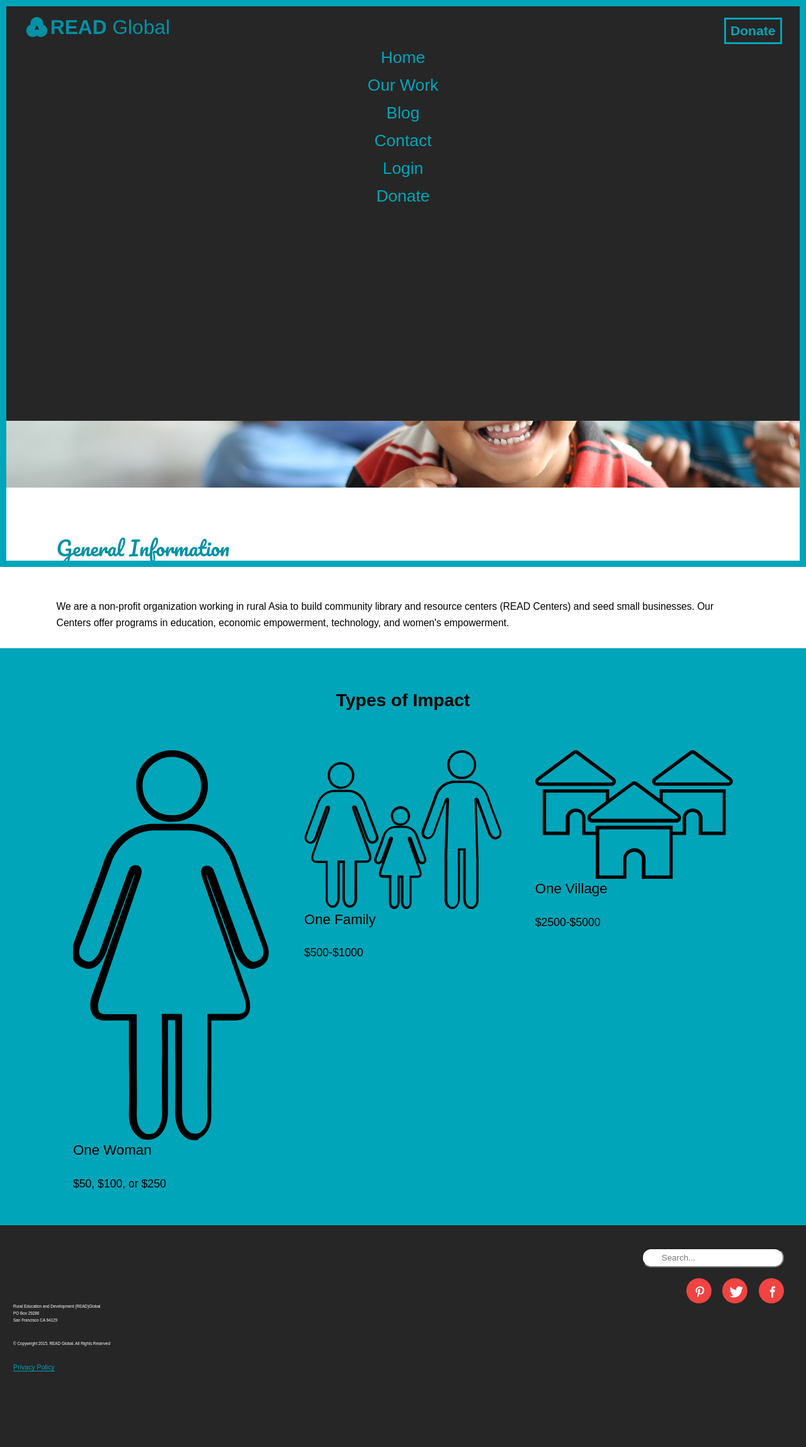
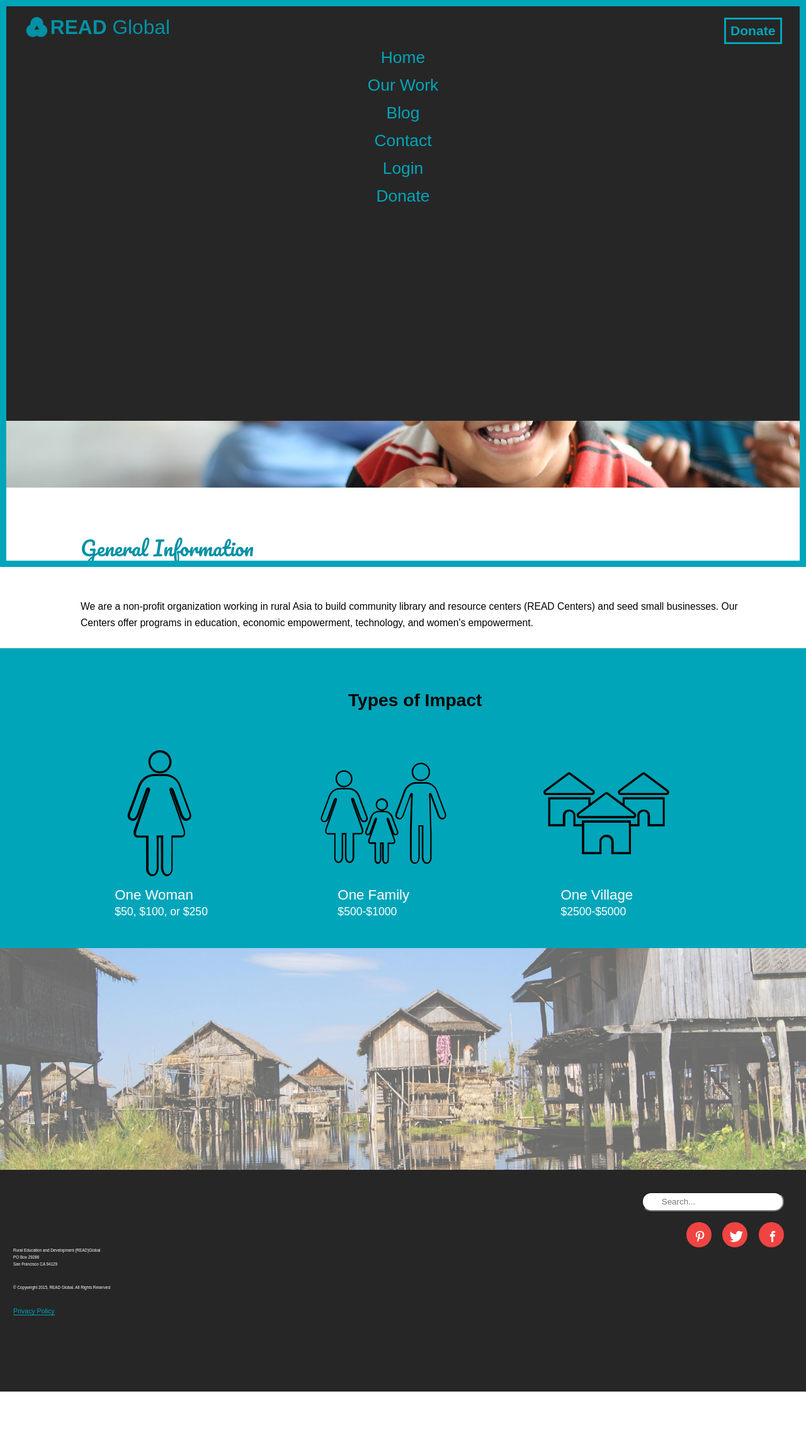
Before and after one commit to trac0040/non-for-profit, a Jekyll site: the page built from donate.html, in a window 1280 px wide. Shown: the whole page at 63% size. Built offline with Jekyll 4.4.1, drawn with Linux system fonts in a browser that asks for light colours; nearby versions of some CDN libraries; Markdown is read by kramdown in place of the engine named in the settings; after the commit the page ends 2209 px from its top, so only the background shows below that.

Commit message:
feat(scss): style icons to donate page
style icons on donate page

```diff
--- a/css/style.css
+++ b/css/style.css
@@ -2489,7 +2489,7 @@
   text-align: center;
   padding-top: 2em; }
 
-/* line 257, /Users/shelleybabij/Documents/Web/semester 5/non-for-profit/scss/components/main */
+/* line 259, /Users/shelleybabij/Documents/Web/semester 5/non-for-profit/scss/components/main */
 .about-banner {
   padding: 1em;
   padding-bottom: 20em;
@@ -2498,15 +2498,15 @@
   margin-bottom: 1em;
   display: block; }
 
-/* line 271, /Users/shelleybabij/Documents/Web/semester 5/non-for-profit/scss/components/main */
+/* line 273, /Users/shelleybabij/Documents/Web/semester 5/non-for-profit/scss/components/main */
 #container {
   margin: 0 auto; }
 
-/* line 275, /Users/shelleybabij/Documents/Web/semester 5/non-for-profit/scss/components/main */
+/* line 277, /Users/shelleybabij/Documents/Web/semester 5/non-for-profit/scss/components/main */
 #accordion input {
   display: none; }
 
-/* line 278, /Users/shelleybabij/Documents/Web/semester 5/non-for-profit/scss/components/main */
+/* line 280, /Users/shelleybabij/Documents/Web/semester 5/non-for-profit/scss/components/main */
 #accordion label {
   font-family: 'Open-sans', sans-serif;
   font-weight: 300;
@@ -2521,56 +2521,56 @@
   z-index: 20;
   font-size: 2.5em; }
 
-/* line 293, /Users/shelleybabij/Documents/Web/semester 5/non-for-profit/scss/components/main */
+/* line 295, /Users/shelleybabij/Documents/Web/semester 5/non-for-profit/scss/components/main */
 #accordion label:hover {
   transition: all 0.3s ease-in-out;
   background-color: rgba(0, 0, 0, 0.2);
   font-family: 'Open-sans', sans-serif;
   font-weight: 400; }
 
-/* line 299, /Users/shelleybabij/Documents/Web/semester 5/non-for-profit/scss/components/main */
+/* line 301, /Users/shelleybabij/Documents/Web/semester 5/non-for-profit/scss/components/main */
 #accordion input:checked + label {
   border-bottom-right-radius: 0;
   border-bottom-left-radius: 0;
   color: white;
   margin-bottom: 0; }
 
-/* line 305, /Users/shelleybabij/Documents/Web/semester 5/non-for-profit/scss/components/main */
+/* line 307, /Users/shelleybabij/Documents/Web/semester 5/non-for-profit/scss/components/main */
 #accordion article {
   background: #fff;
   height: 0px;
   overflow: hidden;
   z-index: 10; }
 
-/* line 311, /Users/shelleybabij/Documents/Web/semester 5/non-for-profit/scss/components/main */
+/* line 313, /Users/shelleybabij/Documents/Web/semester 5/non-for-profit/scss/components/main */
 #accordion article p {
   padding: 1em; }
 
-/* line 316, /Users/shelleybabij/Documents/Web/semester 5/non-for-profit/scss/components/main */
+/* line 318, /Users/shelleybabij/Documents/Web/semester 5/non-for-profit/scss/components/main */
 #accordion input:checked ~ article {
   height: auto;
   margin-bottom: 0.125em; }
 
-/* line 323, /Users/shelleybabij/Documents/Web/semester 5/non-for-profit/scss/components/main */
+/* line 325, /Users/shelleybabij/Documents/Web/semester 5/non-for-profit/scss/components/main */
 .accordion-bhutan {
   background: url('../images/banner-bhutan.jpg') no-repeat center center;
   background-size: cover; }
 
-/* line 328, /Users/shelleybabij/Documents/Web/semester 5/non-for-profit/scss/components/main */
+/* line 330, /Users/shelleybabij/Documents/Web/semester 5/non-for-profit/scss/components/main */
 .accordion-india {
   background: url('../images/banner-india.jpg') no-repeat center center;
   background-size: cover; }
 
-/* line 333, /Users/shelleybabij/Documents/Web/semester 5/non-for-profit/scss/components/main */
+/* line 335, /Users/shelleybabij/Documents/Web/semester 5/non-for-profit/scss/components/main */
 .accordion-nepal {
   background: url('../images/banner-nepal.jpg') no-repeat center center;
   background-size: cover; }
 
-/* line 339, /Users/shelleybabij/Documents/Web/semester 5/non-for-profit/scss/components/main */
+/* line 341, /Users/shelleybabij/Documents/Web/semester 5/non-for-profit/scss/components/main */
 .blog-large {
   width: 100%; }
 
-/* line 343, /Users/shelleybabij/Documents/Web/semester 5/non-for-profit/scss/components/main */
+/* line 345, /Users/shelleybabij/Documents/Web/semester 5/non-for-profit/scss/components/main */
 .blog-image-large {
   width: 100%;
   border: solid 3px #0091A5;
@@ -2579,28 +2579,28 @@
   margin: 0 auto;
   margin-bottom: 1em; }
 
-/* line 352, /Users/shelleybabij/Documents/Web/semester 5/non-for-profit/scss/components/main */
+/* line 354, /Users/shelleybabij/Documents/Web/semester 5/non-for-profit/scss/components/main */
 .blog-small {
   border: solid 3px #0091A5;
   width: 100%; }
 
-/* line 357, /Users/shelleybabij/Documents/Web/semester 5/non-for-profit/scss/components/main */
+/* line 359, /Users/shelleybabij/Documents/Web/semester 5/non-for-profit/scss/components/main */
 .blog-image-small {
   width: 100%;
   position: relative;
   text-align: center;
   margin: 0 auto; }
 
-/* line 366, /Users/shelleybabij/Documents/Web/semester 5/non-for-profit/scss/components/main */
+/* line 368, /Users/shelleybabij/Documents/Web/semester 5/non-for-profit/scss/components/main */
 .sidebar {
   background-color: #00A5B9;
   width: 100%; }
 
-/* line 371, /Users/shelleybabij/Documents/Web/semester 5/non-for-profit/scss/components/main */
+/* line 373, /Users/shelleybabij/Documents/Web/semester 5/non-for-profit/scss/components/main */
 .blog-main {
   width: 100%; }
 
-/* line 375, /Users/shelleybabij/Documents/Web/semester 5/non-for-profit/scss/components/main */
+/* line 377, /Users/shelleybabij/Documents/Web/semester 5/non-for-profit/scss/components/main */
 .empower {
   background-color: #00A5B9;
   width: 60%;
@@ -2610,7 +2610,7 @@
   margin-bottom: 2em;
   display: block; }
 
-/* line 385, /Users/shelleybabij/Documents/Web/semester 5/non-for-profit/scss/components/main */
+/* line 387, /Users/shelleybabij/Documents/Web/semester 5/non-for-profit/scss/components/main */
 .btn-donate-white {
   border: solid 3px white;
   color: white;
@@ -2627,21 +2627,21 @@
     border: solid 3px #007d91;
     color: #007d91; }
 
-/* line 394, /Users/shelleybabij/Documents/Web/semester 5/non-for-profit/scss/components/main */
+/* line 396, /Users/shelleybabij/Documents/Web/semester 5/non-for-profit/scss/components/main */
 .share {
   text-decoration: none;
   display: inline-block;
   position: relative;
   color: white; }
 
-/* line 404, /Users/shelleybabij/Documents/Web/semester 5/non-for-profit/scss/components/main */
+/* line 406, /Users/shelleybabij/Documents/Web/semester 5/non-for-profit/scss/components/main */
 .programs {
   font-family: 'Open-sans', sans-serif;
   font-weight: 400;
   text-transform: uppercase;
   margin-bottom: 0.25em; }
 
-/* line 410, /Users/shelleybabij/Documents/Web/semester 5/non-for-profit/scss/components/main */
+/* line 412, /Users/shelleybabij/Documents/Web/semester 5/non-for-profit/scss/components/main */
 .accordion-titles {
   font-family: 'Open-sans', sans-serif;
   font-weight: 300;
@@ -2650,7 +2650,7 @@
   text-shadow: none;
   line-height: 1.5; }
 
-/* line 418, /Users/shelleybabij/Documents/Web/semester 5/non-for-profit/scss/components/main */
+/* line 420, /Users/shelleybabij/Documents/Web/semester 5/non-for-profit/scss/components/main */
 .numbers {
   font-size: 3em;
   text-shadow: none;
@@ -2660,7 +2660,7 @@
   margin-bottom: 0;
   padding: 0; }
 
-/* line 428, /Users/shelleybabij/Documents/Web/semester 5/non-for-profit/scss/components/main */
+/* line 430, /Users/shelleybabij/Documents/Web/semester 5/non-for-profit/scss/components/main */
 .numbers-list {
   margin-bottom: 3em;
   text-align: center;
@@ -2674,68 +2674,68 @@
 }
 
 */
-/* line 442, /Users/shelleybabij/Documents/Web/semester 5/non-for-profit/scss/components/main */
+/* line 444, /Users/shelleybabij/Documents/Web/semester 5/non-for-profit/scss/components/main */
 .about-list ul li {
   line-height: 1.5em; }
 
-/* line 452, /Users/shelleybabij/Documents/Web/semester 5/non-for-profit/scss/components/main */
+/* line 454, /Users/shelleybabij/Documents/Web/semester 5/non-for-profit/scss/components/main */
 .hide-text {
   text-indent: 100%;
   white-space: nowrap;
   overflow: hidden;
   display: block; }
 
-/* line 459, /Users/shelleybabij/Documents/Web/semester 5/non-for-profit/scss/components/main */
+/* line 461, /Users/shelleybabij/Documents/Web/semester 5/non-for-profit/scss/components/main */
 .ease-all {
   transition: all 350ms ease-in-out; }
 
-/* line 473, /Users/shelleybabij/Documents/Web/semester 5/non-for-profit/scss/components/main */
+/* line 475, /Users/shelleybabij/Documents/Web/semester 5/non-for-profit/scss/components/main */
 .search-form {
   margin-left: 7em;
   margin-top: 2em;
   margin-bottom: 0; }
 
-/* line 479, /Users/shelleybabij/Documents/Web/semester 5/non-for-profit/scss/components/main */
+/* line 481, /Users/shelleybabij/Documents/Web/semester 5/non-for-profit/scss/components/main */
 form {
   float: left;
   position: relative;
   margin-bottom: 0; }
 
-/* line 485, /Users/shelleybabij/Documents/Web/semester 5/non-for-profit/scss/components/main */
+/* line 487, /Users/shelleybabij/Documents/Web/semester 5/non-for-profit/scss/components/main */
 .search {
   padding: 6px 15px 6px 30px;
   background-color: white; }
 
-/* line 491, /Users/shelleybabij/Documents/Web/semester 5/non-for-profit/scss/components/main */
+/* line 493, /Users/shelleybabij/Documents/Web/semester 5/non-for-profit/scss/components/main */
 .rounded {
   border-radius: 15px; }
 
-/* line 495, /Users/shelleybabij/Documents/Web/semester 5/non-for-profit/scss/components/main */
+/* line 497, /Users/shelleybabij/Documents/Web/semester 5/non-for-profit/scss/components/main */
 input[type=text] {
   color: #bcbcbc; }
 
-/* line 499, /Users/shelleybabij/Documents/Web/semester 5/non-for-profit/scss/components/main */
+/* line 501, /Users/shelleybabij/Documents/Web/semester 5/non-for-profit/scss/components/main */
 .search-label {
   position: absolute;
   top: -10em; }
 
-/* line 506, /Users/shelleybabij/Documents/Web/semester 5/non-for-profit/scss/components/main */
+/* line 508, /Users/shelleybabij/Documents/Web/semester 5/non-for-profit/scss/components/main */
 .footer-social {
   float: none;
   margin-top: 2em;
   margin-left: 6em;
   margin-bottom: 2em; }
 
-/* line 513, /Users/shelleybabij/Documents/Web/semester 5/non-for-profit/scss/components/main */
+/* line 515, /Users/shelleybabij/Documents/Web/semester 5/non-for-profit/scss/components/main */
 ul {
   list-style-type: none;
   text-decoration: none; }
 
-/* line 518, /Users/shelleybabij/Documents/Web/semester 5/non-for-profit/scss/components/main */
+/* line 520, /Users/shelleybabij/Documents/Web/semester 5/non-for-profit/scss/components/main */
 .social li {
   float: none; }
 
-/* line 524, /Users/shelleybabij/Documents/Web/semester 5/non-for-profit/scss/components/main */
+/* line 526, /Users/shelleybabij/Documents/Web/semester 5/non-for-profit/scss/components/main */
 .social li a, .social li a:link, .social li a:visited {
   display: inline-block;
   float: left;
@@ -2751,14 +2751,14 @@
   -o-box-shadow: inset 0px 0px 0px 40px #EF4442;
   box-shadow: inset 0px 0px 0px 40px #EF4442; }
 
-/* line 552, /Users/shelleybabij/Documents/Web/semester 5/non-for-profit/scss/components/main */
+/* line 554, /Users/shelleybabij/Documents/Web/semester 5/non-for-profit/scss/components/main */
 .social li a:hover, .social li a:focus, .social li a:active {
   -ms-box-shadow: inset 0px 0px 0px 3px #EF4442;
   -o-box-shadow: inset 0px 0px 0px 3px #EF4442;
   box-shadow: inset 0px 0px 0px 3px #EF4442;
   color: #EF4442; }
 
-/* line 562, /Users/shelleybabij/Documents/Web/semester 5/non-for-profit/scss/components/main */
+/* line 564, /Users/shelleybabij/Documents/Web/semester 5/non-for-profit/scss/components/main */
 footer {
   width: 100%;
   height: 20rem;
@@ -2767,78 +2767,78 @@
   clear: both;
   font-family: 'Open-sans', sans-serif; }
 
-/* line 571, /Users/shelleybabij/Documents/Web/semester 5/non-for-profit/scss/components/main */
+/* line 573, /Users/shelleybabij/Documents/Web/semester 5/non-for-profit/scss/components/main */
 footer p {
   font-family: 'Open-sans', sans-serif;
   font-weight: 300;
   color: #fff;
   font-size: 0.6em; }
 
-/* line 578, /Users/shelleybabij/Documents/Web/semester 5/non-for-profit/scss/components/main */
+/* line 580, /Users/shelleybabij/Documents/Web/semester 5/non-for-profit/scss/components/main */
 .footer-link {
   font-family: 'Open-sans', sans-serif;
   font-weight: 300; }
 
-/* line 584, /Users/shelleybabij/Documents/Web/semester 5/non-for-profit/scss/components/main */
+/* line 586, /Users/shelleybabij/Documents/Web/semester 5/non-for-profit/scss/components/main */
 .footer-link a, .footer-link a:link, .footer-link a:visited {
   text-decoration: none;
   color: #00A5B9;
   border-bottom: 1px #00A5B9 solid; }
 
-/* line 592, /Users/shelleybabij/Documents/Web/semester 5/non-for-profit/scss/components/main */
+/* line 594, /Users/shelleybabij/Documents/Web/semester 5/non-for-profit/scss/components/main */
 .footer-link a:hover, .footer-link a:focus, .footer-link a:active {
   font-family: 'Open-sans', sans-serif;
   font-weight: 400;
   color: #0091A5;
   border-bottom: 5px #0091A5 solid; }
 
-/* line 599, /Users/shelleybabij/Documents/Web/semester 5/non-for-profit/scss/components/main */
+/* line 601, /Users/shelleybabij/Documents/Web/semester 5/non-for-profit/scss/components/main */
 .footer-link a:hover, .footer-link a:active {
   outline: none; }
 
-/* line 605, /Users/shelleybabij/Documents/Web/semester 5/non-for-profit/scss/components/main */
+/* line 607, /Users/shelleybabij/Documents/Web/semester 5/non-for-profit/scss/components/main */
 .footer-address, .footer-copywright, .footer-link {
   margin-left: 2em;
   font-size: 0.6em; }
 
-/* line 612, /Users/shelleybabij/Documents/Web/semester 5/non-for-profit/scss/components/main */
+/* line 614, /Users/shelleybabij/Documents/Web/semester 5/non-for-profit/scss/components/main */
 .blog-large {
   border: solid 1px #262626;
   width: 100%; }
 
-/* line 617, /Users/shelleybabij/Documents/Web/semester 5/non-for-profit/scss/components/main */
+/* line 619, /Users/shelleybabij/Documents/Web/semester 5/non-for-profit/scss/components/main */
 .blog-image-large {
   width: 100%;
   padding: 0.5em;
   border: solid 1px #0091A5; }
 
-/* line 623, /Users/shelleybabij/Documents/Web/semester 5/non-for-profit/scss/components/main */
+/* line 625, /Users/shelleybabij/Documents/Web/semester 5/non-for-profit/scss/components/main */
 .blog-small {
   border: solid 1px #262626;
   width: 100%; }
 
-/* line 628, /Users/shelleybabij/Documents/Web/semester 5/non-for-profit/scss/components/main */
+/* line 630, /Users/shelleybabij/Documents/Web/semester 5/non-for-profit/scss/components/main */
 .blog-image-small {
   width: 100%;
   padding: 0.5em;
   border: solid 1px #0091A5; }
 
 @media only screen and (min-width: 40em) {
-  /* line 639, /Users/shelleybabij/Documents/Web/semester 5/non-for-profit/scss/components/main */
+  /* line 641, /Users/shelleybabij/Documents/Web/semester 5/non-for-profit/scss/components/main */
   h1 {
     font-size: 1.8em; }
 
-  /* line 643, /Users/shelleybabij/Documents/Web/semester 5/non-for-profit/scss/components/main */
+  /* line 645, /Users/shelleybabij/Documents/Web/semester 5/non-for-profit/scss/components/main */
   .btn-donate {
     font-size: 1.2em; }
 
-  /* line 647, /Users/shelleybabij/Documents/Web/semester 5/non-for-profit/scss/components/main */
+  /* line 649, /Users/shelleybabij/Documents/Web/semester 5/non-for-profit/scss/components/main */
   .site-wrapper {
     position: relative;
     overflow: hidden;
     width: 100%;
     z-index: 99; }
-    /* line 653, /Users/shelleybabij/Documents/Web/semester 5/non-for-profit/scss/components/main */
+    /* line 655, /Users/shelleybabij/Documents/Web/semester 5/non-for-profit/scss/components/main */
     .site-wrapper .sliding-canvas {
       width: 100%;
       height: 100%;
@@ -2847,16 +2847,16 @@
           -ms-transform: translateX(0);
               transform: translateX(0);
       transition: all 200ms ease-in; }
-    /* line 661, /Users/shelleybabij/Documents/Web/semester 5/non-for-profit/scss/components/main */
+    /* line 663, /Users/shelleybabij/Documents/Web/semester 5/non-for-profit/scss/components/main */
     .site-wrapper[data-state="slide-open"] .sliding-canvas {
       -webkit-transform: translateX(-100%);
           -ms-transform: translateX(-100%);
               transform: translateX(-100%); }
-    /* line 665, /Users/shelleybabij/Documents/Web/semester 5/non-for-profit/scss/components/main */
+    /* line 667, /Users/shelleybabij/Documents/Web/semester 5/non-for-profit/scss/components/main */
     .site-wrapper[data-state="slide-open"] {
       overflow: visible; }
 
-  /* line 672, /Users/shelleybabij/Documents/Web/semester 5/non-for-profit/scss/components/main */
+  /* line 674, /Users/shelleybabij/Documents/Web/semester 5/non-for-profit/scss/components/main */
   .slide-menu {
     position: absolute;
     width: 100%;
@@ -2866,7 +2866,7 @@
     right: -100%;
     min-height: 600px; }
 
-  /* line 684, /Users/shelleybabij/Documents/Web/semester 5/non-for-profit/scss/components/main */
+  /* line 686, /Users/shelleybabij/Documents/Web/semester 5/non-for-profit/scss/components/main */
   .sidebar {
     background-color: #00A5B9;
     width: 30%;
@@ -2875,53 +2875,53 @@
     float: right;
     clear: none; }
 
-  /* line 693, /Users/shelleybabij/Documents/Web/semester 5/non-for-profit/scss/components/main */
+  /* line 695, /Users/shelleybabij/Documents/Web/semester 5/non-for-profit/scss/components/main */
   .blog-main {
     width: 70%;
     float: left;
     clear: none; }
 
-  /* line 699, /Users/shelleybabij/Documents/Web/semester 5/non-for-profit/scss/components/main */
+  /* line 701, /Users/shelleybabij/Documents/Web/semester 5/non-for-profit/scss/components/main */
   .blog-other {
     width: 100%;
     float: none;
     display: block;
     clear: both; }
 
-  /* line 708, /Users/shelleybabij/Documents/Web/semester 5/non-for-profit/scss/components/main */
+  /* line 710, /Users/shelleybabij/Documents/Web/semester 5/non-for-profit/scss/components/main */
   footer {
     height: 20em; }
 
-  /* line 712, /Users/shelleybabij/Documents/Web/semester 5/non-for-profit/scss/components/main */
+  /* line 714, /Users/shelleybabij/Documents/Web/semester 5/non-for-profit/scss/components/main */
   .footer-social {
     margin-bottom: 0;
     margin-right: 2em;
     margin-top: 0; }
 
-  /* line 718, /Users/shelleybabij/Documents/Web/semester 5/non-for-profit/scss/components/main */
+  /* line 720, /Users/shelleybabij/Documents/Web/semester 5/non-for-profit/scss/components/main */
   .search-form {
     margin-right: 2em; }
 
-  /* line 722, /Users/shelleybabij/Documents/Web/semester 5/non-for-profit/scss/components/main */
+  /* line 724, /Users/shelleybabij/Documents/Web/semester 5/non-for-profit/scss/components/main */
   form {
     float: right; }
 
-  /* line 726, /Users/shelleybabij/Documents/Web/semester 5/non-for-profit/scss/components/main */
+  /* line 728, /Users/shelleybabij/Documents/Web/semester 5/non-for-profit/scss/components/main */
   .social li {
     float: right; }
 
-  /* line 732, /Users/shelleybabij/Documents/Web/semester 5/non-for-profit/scss/components/main */
+  /* line 734, /Users/shelleybabij/Documents/Web/semester 5/non-for-profit/scss/components/main */
   .footer-address, .footer-copywright, .footer-link {
     float: left;
     margin-left: 2em; }
  }
 
-/* line 740, /Users/shelleybabij/Documents/Web/semester 5/non-for-profit/scss/components/main */
+/* line 742, /Users/shelleybabij/Documents/Web/semester 5/non-for-profit/scss/components/main */
 body.noscript .slide-menu {
   position: static;
   right: auto; }
 
-/* line 748, /Users/shelleybabij/Documents/Web/semester 5/non-for-profit/scss/components/main */
+/* line 750, /Users/shelleybabij/Documents/Web/semester 5/non-for-profit/scss/components/main */
 .contact-banner {
   padding: 1em;
   padding-bottom: 5em;
@@ -2930,16 +2930,16 @@
   margin-bottom: 1em;
   display: block; }
 
-/* line 762, /Users/shelleybabij/Documents/Web/semester 5/non-for-profit/scss/components/main */
+/* line 764, /Users/shelleybabij/Documents/Web/semester 5/non-for-profit/scss/components/main */
 .country {
   margin-left: 2em;
   width: 100px;
   height: 100px;
   margin-bottom: 0.75em; }
 
-/* line 769, /Users/shelleybabij/Documents/Web/semester 5/non-for-profit/scss/components/main */
+/* line 771, /Users/shelleybabij/Documents/Web/semester 5/non-for-profit/scss/components/main */
 .wrapper-contact {
-  margin-left: 7%;
+  margin-left: 25%;
   margin-right: 7%; }
 
 /*
@@ -2947,7 +2947,7 @@
   margin-left: 2em;
 }
 */
-/* line 780, /Users/shelleybabij/Documents/Web/semester 5/non-for-profit/scss/components/main */
+/* line 782, /Users/shelleybabij/Documents/Web/semester 5/non-for-profit/scss/components/main */
 .contact-h1 {
   font-family: 'Pacifico', serif;
   text-align: center;
@@ -2955,7 +2955,7 @@
   padding-bottom: 5em;
   line-height: 5em; }
 
-/* line 788, /Users/shelleybabij/Documents/Web/semester 5/non-for-profit/scss/components/main */
+/* line 790, /Users/shelleybabij/Documents/Web/semester 5/non-for-profit/scss/components/main */
 .contact-h2 {
   font-family: 'Open-sans', sans-serif;
   font-weight: 300;
@@ -2964,20 +2964,26 @@
   font-size: 1em;
   line-height: 1.5em; }
 
-/* line 796, /Users/shelleybabij/Documents/Web/semester 5/non-for-profit/scss/components/main */
+/* line 798, /Users/shelleybabij/Documents/Web/semester 5/non-for-profit/scss/components/main */
 .contact-page-address {
   font-family: 'Open-sans', sans-serif;
   font-weight: 400;
   margin-bottom: 0.5em;
   line-height: 1.2em; }
 
-/* line 802, /Users/shelleybabij/Documents/Web/semester 5/non-for-profit/scss/components/main */
+/* line 804, /Users/shelleybabij/Documents/Web/semester 5/non-for-profit/scss/components/main */
 .contact-address-info {
   font-family: 'Open-sans', sans-serif;
   font-weight: 300;
   font-size: 0.75em; }
 
-/* line 810, /Users/shelleybabij/Documents/Web/semester 5/non-for-profit/scss/components/main */
+/* line 812, /Users/shelleybabij/Documents/Web/semester 5/non-for-profit/scss/components/main */
+.donate-icon {
+  width: 200px;
+  height: 200px;
+  margin-bottom: 0.75em; }
+
+/* line 818, /Users/shelleybabij/Documents/Web/semester 5/non-for-profit/scss/components/main */
 .donate-banner {
   padding: 1em;
   padding-bottom: 5em;
@@ -2986,7 +2992,39 @@
   margin-bottom: 1em;
   display: block; }
 
-/* line 824, /Users/shelleybabij/Documents/Web/semester 5/non-for-profit/scss/components/main */
+/* line 832, /Users/shelleybabij/Documents/Web/semester 5/non-for-profit/scss/components/main */
 .teal-background {
   background-color: #00A5B9;
   width: 100%; }
+
+/* line 837, /Users/shelleybabij/Documents/Web/semester 5/non-for-profit/scss/components/main */
+.donate-page-titles {
+  font-family: 'Open-sans', sans-serif;
+  font-weight: 400;
+  margin-bottom: 0.5em;
+  line-height: 1.2em;
+  margin-left: 1.25em;
+  color: #fff; }
+
+/* line 846, /Users/shelleybabij/Documents/Web/semester 5/non-for-profit/scss/components/main */
+.donate-page-subtitles {
+  font-family: 'Open-sans', sans-serif;
+  font-weight: 300;
+  line-height: 0.5em;
+  color: #fff; }
+
+/* line 852, /Users/shelleybabij/Documents/Web/semester 5/non-for-profit/scss/components/main */
+.donate-img {
+  padding: 1em;
+  padding-bottom: 5em;
+  height: 20em;
+  background: url("../images/form-bg.jpg") no-repeat center center;
+  background-size: cover;
+  display: block; }
+
+@media only screen and (min-width: 40em) {
+  /* line 870, /Users/shelleybabij/Documents/Web/semester 5/non-for-profit/scss/components/main */
+  .wrapper-contact {
+    margin-left: 10%;
+    margin-right: 7%; }
+ }
```
Also changed, not shown: scss/components/_main.scss (+50 -3 lines).
